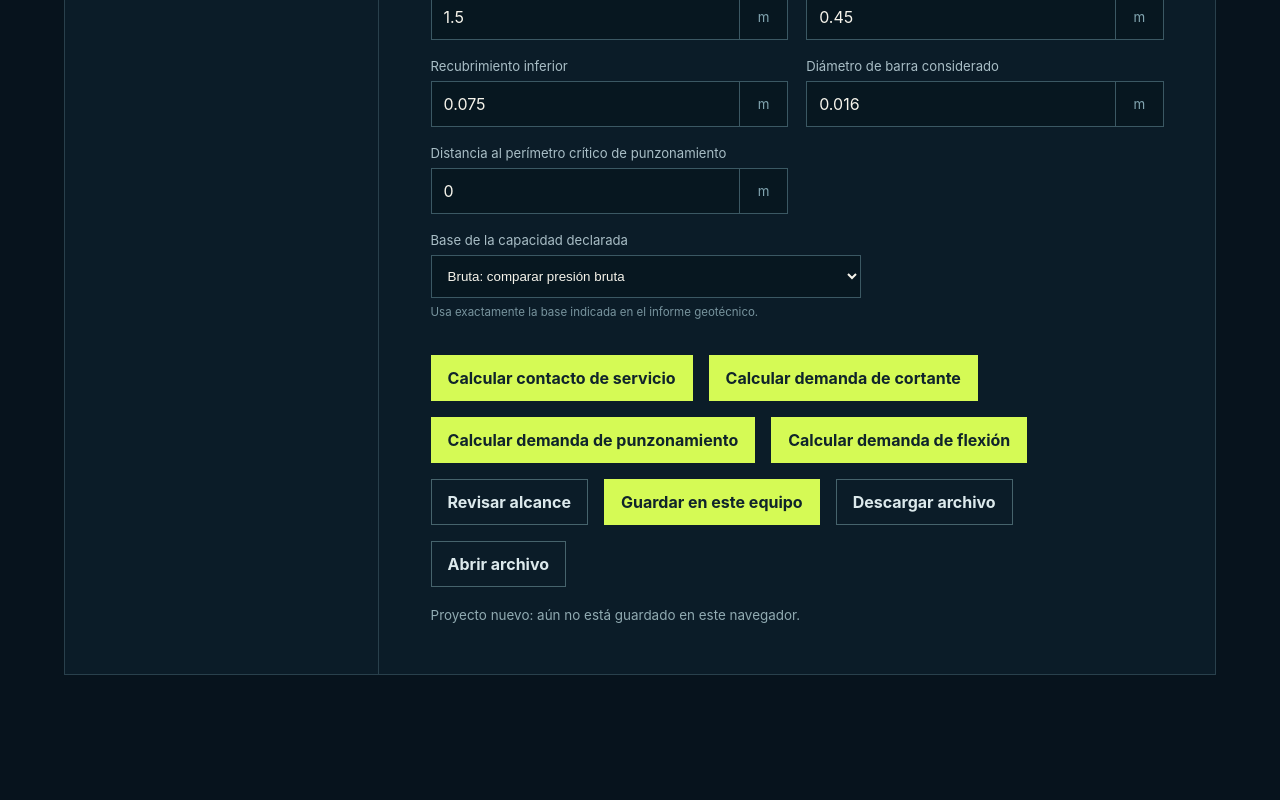
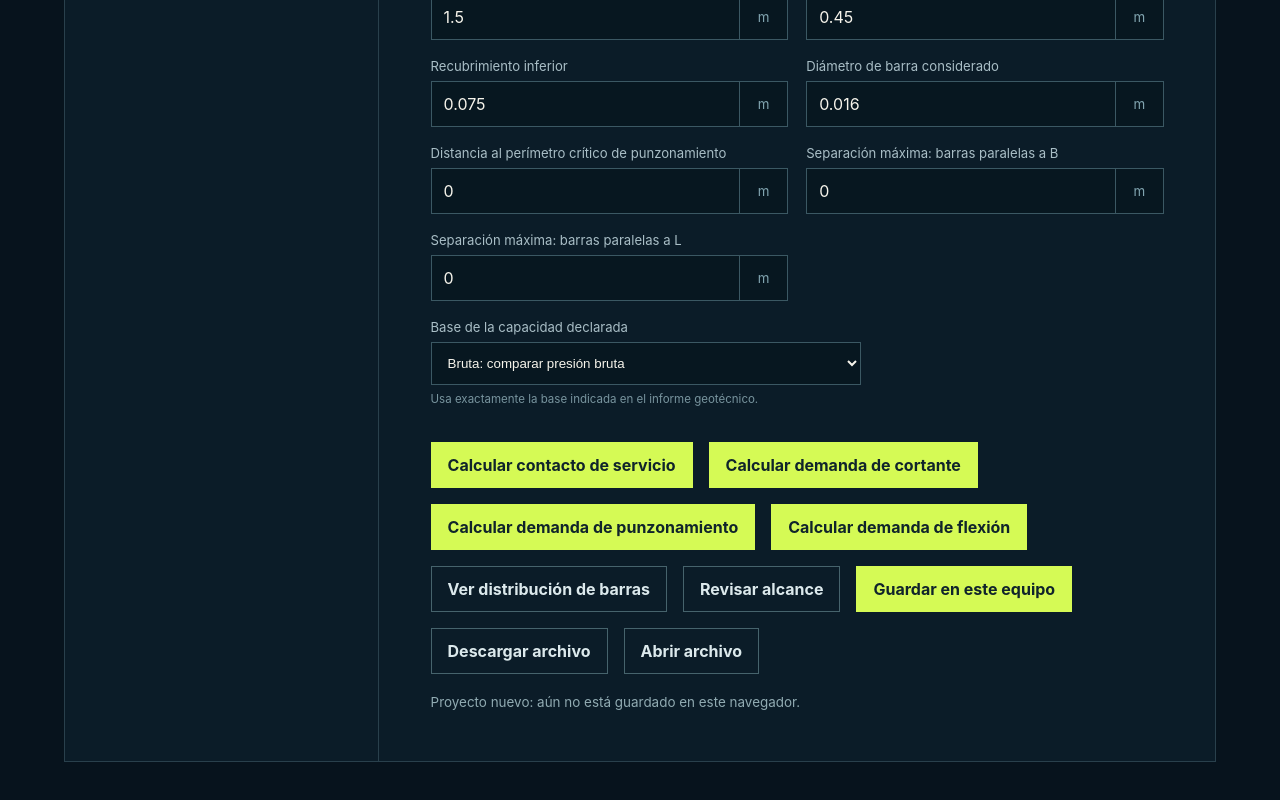
Before and after one commit to AxelJhostin/AndeLogicFooting, a React (Vite) app in the folder app/: page / in a window 1280 px wide. Shown: the part 2124-2924 px from the top of the page. Before the commit the page ends 2859 px from the top, so only its background shows below. Built offline with nearby package versions, Linux system fonts and the light colour scheme.

Commit message:
feat: add reinforcement layout calculations and validation to footing inputs

```diff
--- a/app/src/App.tsx
+++ b/app/src/App.tsx
@@ -11,6 +11,7 @@ import { calculateServiceContact, type ServiceContactResult } from './domain/foo
 import { calculateOneWayShearDemand, type OneWayShearDemandResult } from './domain/footing/one-way-shear-demand'
 import { calculatePunchingShearDemand, type PunchingShearDemandResult } from './domain/footing/punching-shear-demand'
 import { calculateFlexureDemand, type FlexureDemandResult } from './domain/footing/flexure-demand'
+import { calculateReinforcementLayout as buildReinforcementLayout, type ReinforcementLayoutResult } from './domain/footing/reinforcement-layout'
 import { validateFootingInputs, validateOneWayShearInputs, validatePunchingShearInputs, validateFlexureInputs } from './domain/validation/footing-input'
 import { FootingPlanDiagram } from './components/FootingPlanDiagram'
 import { FootingElevationDiagram } from './components/FootingElevationDiagram'
@@ -37,6 +38,8 @@ const inputFields: Array<{ key: NumberField; label: string; unit: string }> = [
   { key: 'concreteCoverM', label: 'Recubrimiento inferior', unit: 'm' },
   { key: 'barDiameterM', label: 'Diámetro de barra considerado', unit: 'm' },
   { key: 'punchingCriticalSectionOffsetM', label: 'Distancia al perímetro crítico de punzonamiento', unit: 'm' },
+  { key: 'barsParallelToWidthMaxSpacingM', label: 'Separación máxima: barras paralelas a B', unit: 'm' },
+  { key: 'barsParallelToLengthMaxSpacingM', label: 'Separación máxima: barras paralelas a L', unit: 'm' },
 ]
 
 function App() {
@@ -47,6 +50,7 @@ function App() {
   const [oneWayShearResult, setOneWayShearResult] = useState<OneWayShearDemandResult | null>(null)
   const [punchingShearResult, setPunchingShearResult] = useState<PunchingShearDemandResult | null>(null)
   const [flexureResult, setFlexureResult] = useState<FlexureDemandResult | null>(null)
+  const [reinforcementLayout, setReinforcementLayout] = useState<ReinforcementLayoutResult | null>(null)
   const importInput = useRef<HTMLInputElement>(null)
 
   const refreshProjects = async () => {
@@ -72,6 +76,7 @@ function App() {
     setOneWayShearResult(null)
     setPunchingShearResult(null)
     setFlexureResult(null)
+    setReinforcementLayout(null)
     setProject((current) => ({
       ...current,
       inputSnapshot: { ...current.inputSnapshot, [key]: Number(value) || 0 },
@@ -83,6 +88,7 @@ function App() {
     setOneWayShearResult(null)
     setPunchingShearResult(null)
     setFlexureResult(null)
+    setReinforcementLayout(null)
     setProject((current) => ({
       ...current,
       inputSnapshot: { ...current.inputSnapshot, bearingCapacityBasis: basis },
@@ -105,6 +111,7 @@ function App() {
     setOneWayShearResult(null)
     setPunchingShearResult(null)
     setFlexureResult(null)
+    setReinforcementLayout(null)
     setStatus('Proyecto abierto desde la biblioteca local.')
   }
 
@@ -222,6 +229,25 @@ function App() {
     setStatus('Demanda de flexión calculada en ambas direcciones. El diseño de acero y la resistencia NEC continúan pendientes.')
   }
 
+  const calculateReinforcementLayout = () => {
+    const inputs = project.inputSnapshot
+    try {
+      const result = buildReinforcementLayout({
+        footingWidthM: inputs.footingWidthM,
+        footingLengthM: inputs.footingLengthM,
+        concreteCoverM: inputs.concreteCoverM,
+        barDiameterM: inputs.barDiameterM,
+        barsParallelToWidthMaxSpacingM: inputs.barsParallelToWidthMaxSpacingM,
+        barsParallelToLengthMaxSpacingM: inputs.barsParallelToLengthMaxSpacingM,
+      })
+      setReinforcementLayout(result)
+      setStatus('Plano geométrico de barras calculado. La separación es declarada y no equivale a un diseño de acero.')
+    } catch (error) {
+      setReinforcementLayout(null)
+      setStatus(error instanceof Error ? error.message : 'No fue posible calcular el plano de barras.')
+    }
+  }
+
   const printExperimentalReport = () => {
     window.print()
   }
@@ -282,6 +308,7 @@ function App() {
       setOneWayShearResult(null)
       setPunchingShearResult(null)
       setFlexureResult(null)
+      setReinforcementLayout(null)
               setStatus('Proyecto nuevo: guárdalo cuando quieras conservarlo.')
             }}>
               + Nuevo
@@ -410,6 +437,9 @@ function App() {
             <button type="button" className="primary" onClick={calculateFlexure}>
               Calcular demanda de flexión
             </button>
+            <button type="button" className="secondary" onClick={calculateReinforcementLayout}>
+              Ver distribución de barras
+            </button>
             <button type="button" className="secondary" onClick={reviewScope}>
               Revisar alcance
             </button>
@@ -422,7 +452,7 @@ function App() {
             <button type="button" className="secondary" onClick={() => importInput.current?.click()}>
               Abrir archivo
             </button>
-            {(serviceContactResult || oneWayShearResult || punchingShearResult || flexureResult) && (
+            {(serviceContactResult || oneWayShearResult || punchingShearResult || flexureResult || reinforcementLayout) && (
               <button type="button" className="secondary" onClick={printExperimentalReport}>
                 Imprimir informe
               </button>
@@ -509,6 +539,19 @@ function App() {
               <p className="result-limit">Cada proyección se modela como un voladizo bajo presión última uniforme y se evalúa en la cara de la columna. El diagrama compara la demanda de momentos. No dimensiona acero ni calcula resistencia o cumplimiento NEC.</p>
             </section>
           )}
+          {reinforcementLayout && (
+            <section className="result-card demand-only" aria-live="polite">
+              <p className="eyebrow">Refuerzo inferior · distribución declarada</p>
+              <h2>Plano geométrico de barras</h2>
+              <div className="result-grid">
+                <p><span>Barras paralelas a B</span><strong>{reinforcementLayout.barsParallelToWidth.count} barras</strong></p>
+                <p><span>Separación real paralelas a B</span><strong>{reinforcementLayout.barsParallelToWidth.actualSpacingM.toFixed(3)} m</strong></p>
+                <p><span>Barras paralelas a L</span><strong>{reinforcementLayout.barsParallelToLength.count} barras</strong></p>
+                <p><span>Separación real paralelas a L</span><strong>{reinforcementLayout.barsParallelToLength.actualSpacingM.toFixed(3)} m</strong></p>
+              </div>
+              <p className="result-limit">Las cantidades se distribuyen dentro del recubrimiento declarado usando la separación máxima ingresada. No verifica área de acero, cuantía, separación normativa, anclaje ni resistencia.</p>
+            </section>
+          )}
           <p className="status" role="status">{status}</p>
         </section>
       </section>
--- /dev/null
+++ b/app/src/domain/footing/reinforcement-layout.ts
@@ -0,0 +1,42 @@
+export type ReinforcementLayoutInputs = {
+  footingWidthM: number
+  footingLengthM: number
+  concreteCoverM: number
+  barDiameterM: number
+  barsParallelToWidthMaxSpacingM: number
+  barsParallelToLengthMaxSpacingM: number
+}
+
+export type ReinforcementDirectionLayout = {
+  count: number
+  actualSpacingM: number
+  clearDistributionLengthM: number
+}
+
+export type ReinforcementLayoutResult = {
+  barsParallelToWidth: ReinforcementDirectionLayout
+  barsParallelToLength: ReinforcementDirectionLayout
+  status: 'layout-only'
+}
+
+const positive = (value: number) => Number.isFinite(value) && value > 0
+
+function distribute(distributionLengthM: number, maxSpacingM: number): ReinforcementDirectionLayout {
+  if (distributionLengthM <= 0) throw new RangeError('No queda longitud útil para distribuir el refuerzo.')
+  const count = Math.max(2, Math.ceil(distributionLengthM / maxSpacingM) + 1)
+  return { count, actualSpacingM: distributionLengthM / (count - 1), clearDistributionLengthM: distributionLengthM }
+}
+
+/** Dibujo y cuantificación geométrica de barras declaradas; no diseña ni verifica acero. */
+export function calculateReinforcementLayout(inputs: ReinforcementLayoutInputs): ReinforcementLayoutResult {
+  const { footingWidthM, footingLengthM, concreteCoverM, barDiameterM, barsParallelToWidthMaxSpacingM, barsParallelToLengthMaxSpacingM } = inputs
+  if (![footingWidthM, footingLengthM, barDiameterM, barsParallelToWidthMaxSpacingM, barsParallelToLengthMaxSpacingM].every(positive) || !Number.isFinite(concreteCoverM) || concreteCoverM < 0) {
+    throw new RangeError('Las entradas del plano de refuerzo no son válidas.')
+  }
+  const edgeDistanceM = concreteCoverM + barDiameterM / 2
+  return {
+    barsParallelToWidth: distribute(footingLengthM - 2 * edgeDistanceM, barsParallelToWidthMaxSpacingM),
+    barsParallelToLength: distribute(footingWidthM - 2 * edgeDistanceM, barsParallelToLengthMaxSpacingM),
+    status: 'layout-only',
+  }
+}
--- a/app/src/domain/projects.ts
+++ b/app/src/domain/projects.ts
@@ -21,6 +21,8 @@ export type FootingInputs = {
   concreteCoverM: number
   barDiameterM: number
   punchingCriticalSectionOffsetM: number
+  barsParallelToWidthMaxSpacingM: number
+  barsParallelToLengthMaxSpacingM: number
 }
 
 export const DEFAULT_FOOTING_THICKNESS_M = 0.45
@@ -69,6 +71,8 @@ export function createNewProject(): ProjectDocument {
       concreteCoverM: 0.075,
       barDiameterM: 0.016,
       punchingCriticalSectionOffsetM: 0,
+      barsParallelToWidthMaxSpacingM: 0,
+      barsParallelToLengthMaxSpacingM: 0,
     },
     warnings: [
       'El contacto de servicio y la demanda de cortante son módulos internos; la resistencia estructural normativa todavía no está implementada.',
@@ -115,6 +119,8 @@ export function normalizeProjectDocument(project: ProjectDocument): ProjectDocum
       concreteCoverM,
       barDiameterM,
       punchingCriticalSectionOffsetM,
+      barsParallelToWidthMaxSpacingM: Number.isFinite(legacyInputs.barsParallelToWidthMaxSpacingM) && legacyInputs.barsParallelToWidthMaxSpacingM! >= 0 ? legacyInputs.barsParallelToWidthMaxSpacingM! : 0,
+      barsParallelToLengthMaxSpacingM: Number.isFinite(legacyInputs.barsParallelToLengthMaxSpacingM) && legacyInputs.barsParallelToLengthMaxSpacingM! >= 0 ? legacyInputs.barsParallelToLengthMaxSpacingM! : 0,
     },
   }
 }
--- a/app/src/domain/validation/footing-input.ts
+++ b/app/src/domain/validation/footing-input.ts
@@ -48,6 +48,8 @@ const labels: Record<keyof FootingInputs, string> = {
   concreteCoverM: 'El recubrimiento inferior',
   barDiameterM: 'El diámetro de barra considerado',
   punchingCriticalSectionOffsetM: 'La distancia al perímetro crítico de punzonamiento',
+  barsParallelToWidthMaxSpacingM: 'La separación máxima de barras paralelas a B',
+  barsParallelToLengthMaxSpacingM: 'La separación máxima de barras paralelas a L',
 }
 
 export function validateOneWayShearInputs(inputs: FootingInputs): ValidationIssue[] {
```
Also changed, not shown: 2 other files (tests, documents, lock files or other folders).
